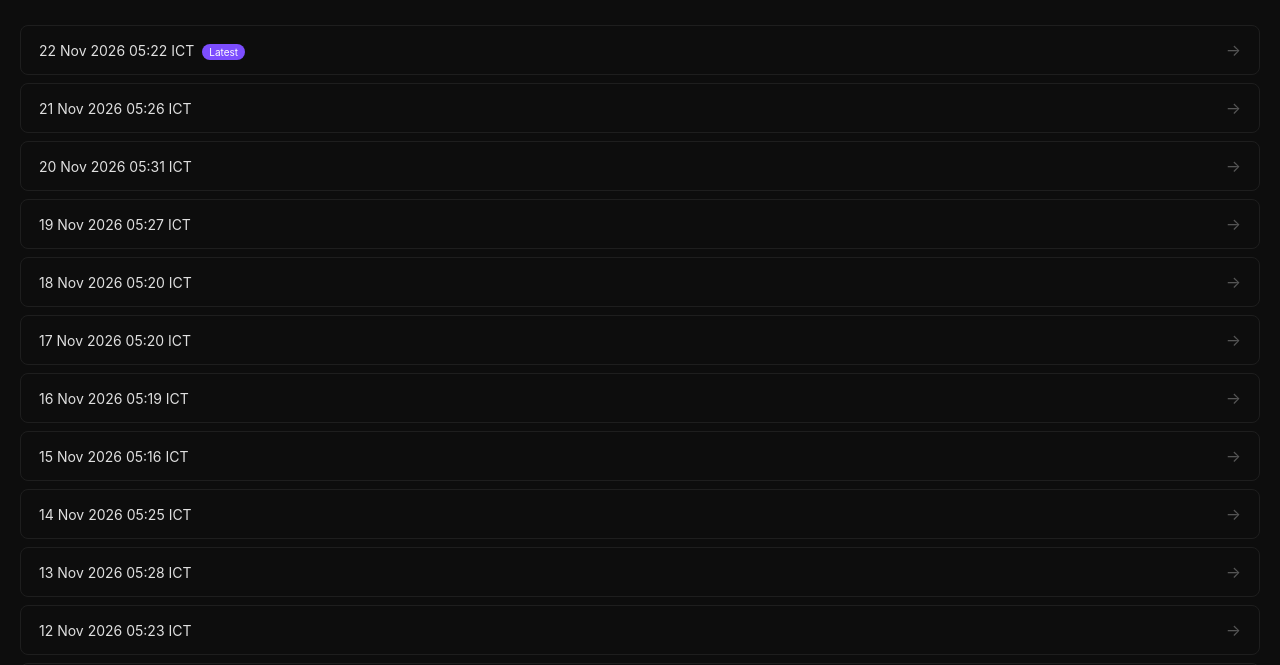
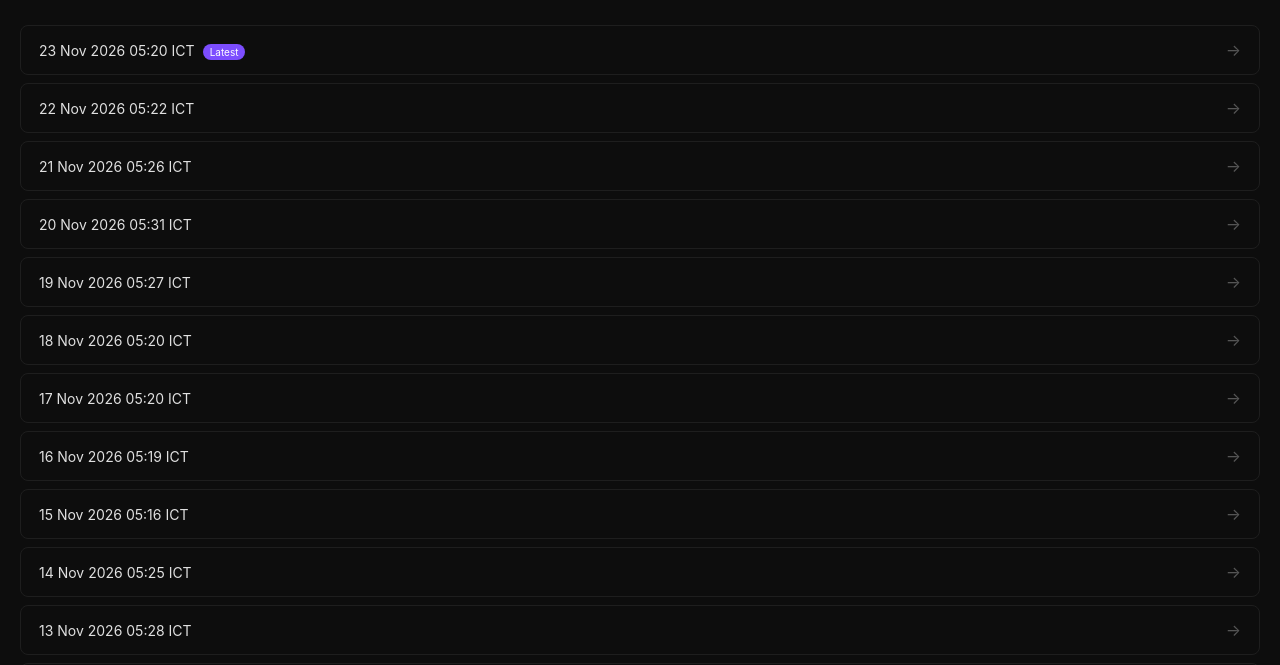
Before and after one commit to nathatayaapi-creator/farming-report, a plain HTML site: page archive/index.html in a window 1280 px wide. Shown: the part 126-791 px from the top of the page. Drawn offline with Linux system fonts and the light colour scheme.

Commit message:
Rebuild archive index 23 Nov 2026 05:20 ICT

```diff
--- a/archive/index.html
+++ b/archive/index.html
@@ -23,7 +23,8 @@
 <a class="back" href="https://farming-report.pages.dev/">← Report ล่าสุด</a>
 <h1>📊 Competitor Report Archive</h1>
 <p class="sub">รายการ report ย้อนหลังทั้งหมด — อัปเดตอัตโนมัติทุกครั้งที่รัน Competitor Scan</p>
-<a class="row" href="https://farming-report.pages.dev/archive/competitor_20261122_052206.html"><span class="label">22 Nov 2026  05:22 ICT<span style="background:#7c4dff;color:#fff;font-size:10px;padding:2px 7px;border-radius:10px;margin-left:8px">Latest</span></span><span class="arrow">→</span></a>
+<a class="row" href="https://farming-report.pages.dev/archive/competitor_20261123_052017.html"><span class="label">23 Nov 2026  05:20 ICT<span style="background:#7c4dff;color:#fff;font-size:10px;padding:2px 7px;border-radius:10px;margin-left:8px">Latest</span></span><span class="arrow">→</span></a>
+<a class="row" href="https://farming-report.pages.dev/archive/competitor_20261122_052206.html"><span class="label">22 Nov 2026  05:22 ICT</span><span class="arrow">→</span></a>
 <a class="row" href="https://farming-report.pages.dev/archive/competitor_20261121_052651.html"><span class="label">21 Nov 2026  05:26 ICT</span><span class="arrow">→</span></a>
 <a class="row" href="https://farming-report.pages.dev/archive/competitor_20261120_053152.html"><span class="label">20 Nov 2026  05:31 ICT</span><span class="arrow">→</span></a>
 <a class="row" href="https://farming-report.pages.dev/archive/competitor_20261119_052714.html"><span class="label">19 Nov 2026  05:27 ICT</span><span class="arrow">→</span></a>
```
